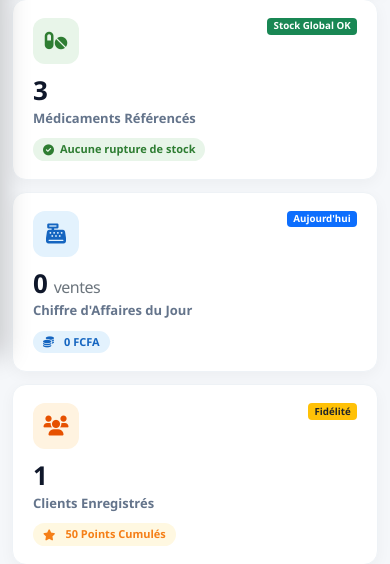
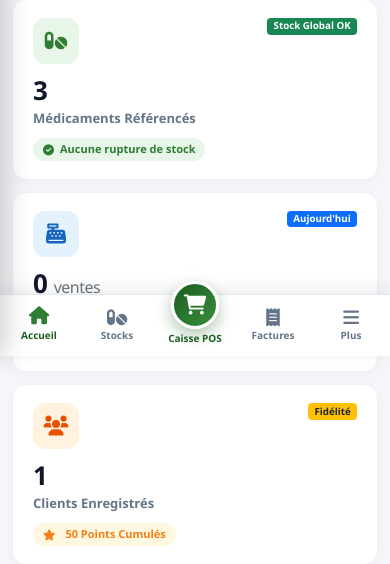
Before and after one commit to Alassane9869/pharma, a PHP site: page /pharmacie-gestion/index.php in a window 390 px wide. Shown: the part 488-1052 px from the top of the page. Run offline with PHP 8.4, Linux system fonts and the light colour scheme; a user stored in the database is signed in; data comes from the database, SQL or seed files in the repository; data that the repository does not hold is empty.

Commit message:
Remove backdrop blur and add Mobile Bottom Navigation Bar (Bottom TabBar) for smartphones

```diff
--- a/pharmacie-gestion/includes/header.php
+++ b/pharmacie-gestion/includes/header.php
@@ -1639,24 +1639,106 @@ $root_path = (strpos($_SERVER['PHP_SELF'], '/pages/') !== false) ? '../' : '';
             box-shadow: 0 2px 8px rgba(0,0,0,0.15) !important;
         }
 
-        /* Sidebar Backdrop */
+        /* Sidebar Backdrop (Net sans flou agressif) */
         .sidebar-backdrop {
             position: fixed;
             top: 0;
             left: 0;
             right: 0;
             bottom: 0;
-            background: rgba(0,0,0,0.5);
-            backdrop-filter: blur(3px);
+            background: rgba(0, 0, 0, 0.4);
             z-index: 1040;
             display: none;
             opacity: 0;
-            transition: opacity 0.3s ease;
+            transition: opacity 0.25s ease;
         }
 
         .sidebar-backdrop.show {
             display: block;
             opacity: 1;
+        }
+
+        /* ===== BARRE DE NAVIGATION INFÉRIEURE MOBILE (PRO BOTTOM TAB BAR) ===== */
+        .mobile-bottom-nav {
+            position: fixed !important;
+            bottom: 0 !important;
+            left: 0 !important;
+            right: 0 !important;
+            height: 62px !important;
+            background: #ffffff !important;
+            border-top: 1px solid #e2e8f0 !important;
+            display: flex !important;
+            align-items: center !important;
+            justify-content: space-around !important;
+            z-index: 1030 !important;
+            box-shadow: 0 -4px 20px rgba(0, 0, 0, 0.08) !important;
+            padding-bottom: env(safe-area-inset-bottom, 0px) !important;
+        }
+
+        .mobile-bottom-nav .bottom-nav-item {
+            flex: 1;
+            display: flex;
+            flex-direction: column;
+            align-items: center;
+            justify-content: center;
+            color: #64748b;
+            text-decoration: none;
+            font-size: 10px;
+            font-weight: 600;
+            padding: 5px 0;
+            transition: all 0.2s ease;
+        }
+
+        .mobile-bottom-nav .bottom-nav-item i {
+            font-size: 18px;
+            margin-bottom: 2px;
+            transition: transform 0.2s ease, color 0.2s ease;
+        }
+
+        .mobile-bottom-nav .bottom-nav-item.active {
+            color: #1b5e20;
+            font-weight: 700;
+        }
+
+        .mobile-bottom-nav .bottom-nav-item.active i {
+            transform: translateY(-2px);
+            color: #2e7d32;
+        }
+
+        .mobile-bottom-nav .bottom-nav-item.highlight-btn {
+            position: relative;
+            top: -12px;
+        }
+
+        .mobile-bottom-nav .bottom-nav-item.highlight-btn .icon-box {
+            width: 48px;
+            height: 48px;
+            border-radius: 50%;
+            background: linear-gradient(135deg, #1b5e20 0%, #388e3c 100%);
+            color: #ffffff;
+            display: flex;
+            align-items: center;
+            justify-content: center;
+            box-shadow: 0 6px 16px rgba(27, 94, 32, 0.35);
+            border: 3px solid #ffffff;
+            transition: transform 0.2s ease;
+        }
+
+        .mobile-bottom-nav .bottom-nav-item.highlight-btn:active .icon-box {
+            transform: scale(0.92);
+        }
+
+        .mobile-bottom-nav .bottom-nav-item.highlight-btn i {
+            font-size: 20px;
+            margin: 0;
+            color: #ffffff;
+        }
+
+        .mobile-bottom-nav .bottom-nav-item.highlight-btn span {
+            font-size: 10px;
+            margin-top: 2px;
+            color: #1b5e20;
+            font-weight: 700;
         }
 
         /* Drawer Sidebar (Tablets & Mobile < 992px) */
@@ -1678,6 +1760,7 @@ $root_path = (strpos($_SERVER['PHP_SELF'], '/pages/') !== false) ? '../' : '';
             .main-content {
                 margin-left: 0 !important;
                 padding-top: 75px !important;
+                padding-bottom: 85px !important;
                 padding-left: 12px !important;
                 padding-right: 12px !important;
             }
@@ -1792,8 +1875,33 @@ $root_path = (strpos($_SERVER['PHP_SELF'], '/pages/') !== false) ? '../' : '';
     </div>
 </div>
 
-<!-- ===== OVERLAY BACKDROP MOBILE ===== -->
+<!-- ===== OVERLAY BACKDROP MOBILE (Transparent sans flou) ===== -->
 <div class="sidebar-backdrop" id="sidebarBackdrop" onclick="toggleSidebarMobile()"></div>
+
+<!-- ===== BARRE DE NAVIGATION INFÉRIEURE MOBILE (PRO BOTTOM TAB BAR) ===== -->
+<div class="mobile-bottom-nav d-lg-none">
+    <?php $current_script = basename($_SERVER['PHP_SELF']); ?>
+    <a href="<?= $root_path ?>index.php" class="bottom-nav-item <?= ($current_script == 'index.php') ? 'active' : '' ?>">
+        <i class="fas fa-home"></i>
+        <span>Accueil</span>
+    </a>
+    <a href="<?= $root_path ?>pages/medicaments.php" class="bottom-nav-item <?= ($current_script == 'medicaments.php') ? 'active' : '' ?>">
+        <i class="fas fa-pills"></i>
+        <span>Stocks</span>
+    </a>
+    <a href="<?= $root_path ?>pages/ventes.php" class="bottom-nav-item highlight-btn <?= ($current_script == 'ventes.php') ? 'active' : '' ?>">
+        <div class="icon-box"><i class="fas fa-shopping-cart"></i></div>
+        <span>Caisse POS</span>
+    </a>
+    <a href="<?= $root_path ?>pages/factures.php" class="bottom-nav-item <?= ($current_script == 'factures.php') ? 'active' : '' ?>">
+        <i class="fas fa-receipt"></i>
+        <span>Factures</span>
+    </a>
+    <a href="javascript:void(0)" onclick="toggleSidebarMobile()" class="bottom-nav-item">
+        <i class="fas fa-bars"></i>
+        <span>Plus</span>
+    </a>
+</div>
 
 <!-- ===== SIDEBAR ===== -->
 <div class="sidebar" id="sidebar">
```
